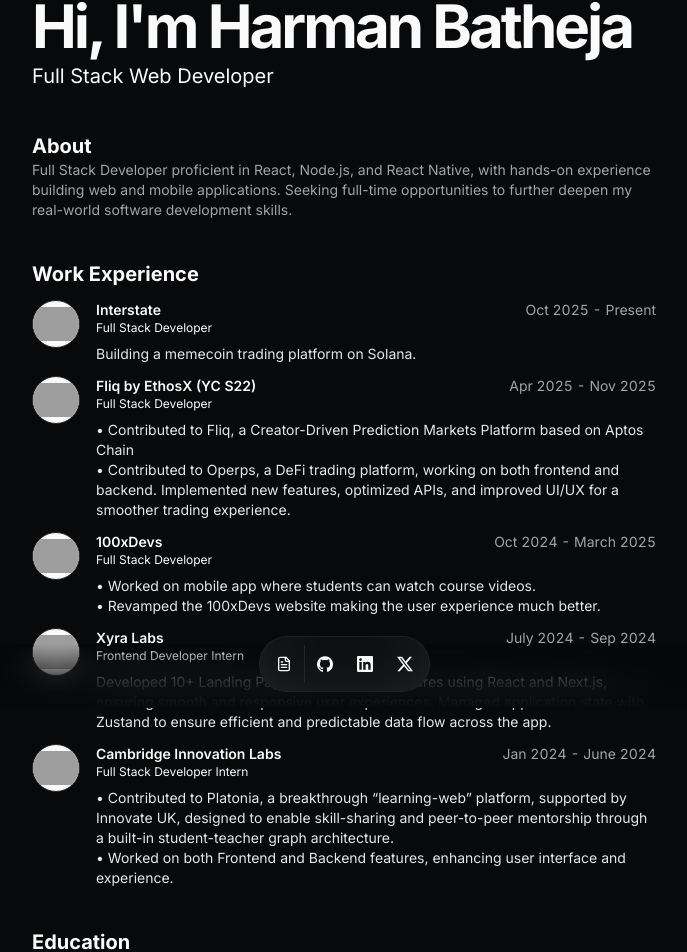
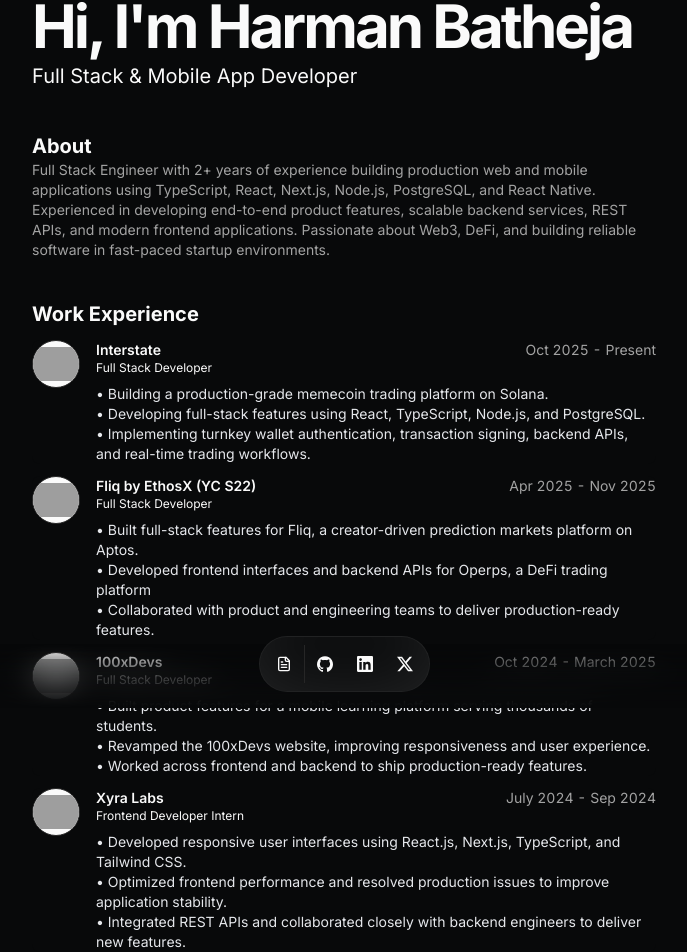
Before and after one commit to harmanbatheja15/portfolio, a Next.js app: page / in a window 1280 px wide. Shown: the part 92-1044 px from the top of the page, without its empty margins (296-983 px from the left). Built offline with nearby package versions, Linux system fonts and the light colour scheme; grey boxes are pictures that could not be loaded.

Commit message:
updated resume

```diff
--- a/src/data/resume.tsx
+++ b/src/data/resume.tsx
@@ -7,9 +7,10 @@
 	url: 'https://harmanbatheja.tech',
 	location: 'Patiala, Punjab, India',
 	locationLink: '',
-	description: 'Full Stack Web Developer',
+	description: 'Full Stack & Mobile App Developer',
 	summary:
-		'Full Stack Developer proficient in React, Node.js, and React Native, with hands-on experience building web and mobile applications. Seeking full-time opportunities to further deepen my real-world software development skills.',
+		// 'Full Stack Developer proficient in React, Node.js, and React Native, with hands-on experience building web and mobile applications. Seeking full-time opportunities to further deepen my real-world software development skills.',
+		'Full Stack Engineer with 2+ years of experience building production web and mobile applications using TypeScript, React, Next.js, Node.js, PostgreSQL, and React Native. Experienced in developing end-to-end product features, scalable backend services, REST APIs, and modern frontend applications. Passionate about Web3, DeFi, and building reliable software in fast-paced startup environments.',
 
 	skills: [
 		'HTML',
@@ -23,6 +24,9 @@
 		'TanStack Query',
 		'Node.js',
 		'Express',
+		'Solana',
+		'Wallet Integration',
+		'DeFi',
 		'Django',
 		'Postgres',
 		'MongoDB',
@@ -32,6 +36,7 @@
 		'Zustand',
 		'Git',
 		'AWS',
+		'Claude',
 	],
 	navbar: [
 		{
@@ -86,11 +91,15 @@
 				'https://cdn.prod.website-files.com/689ad3276bc428c70432ae22/689ad3276bc428c70432ae83_logo.png',
 			start: 'Oct 2025',
 			end: 'Present',
-			description:
-				'Building a memecoin trading platform on Solana.',
-			point1: '',
-			point2: '',
-			point3: '',
+			description: '',
+			point1:
+				'Building a production-grade memecoin trading platform on Solana.',
+			point2:
+				'Developing full-stack features using React, TypeScript, Node.js, and PostgreSQL.',
+			point3:
+				'Implementing turnkey wallet authentication, transaction signing, backend APIs, and real-time trading workflows.',
+			point4:
+				'Designing scalable application architecture focused on performance and reliability.',
 		},
 		{
 			company: 'Fliq by EthosX (YC S22)',
@@ -104,10 +113,11 @@
 			end: 'Nov 2025',
 			description: '',
 			point1:
-				'Contributed to Fliq, a Creator-Driven Prediction Markets Platform based on Aptos Chain',
+				'Built full-stack features for Fliq, a creator-driven prediction markets platform on Aptos.',
 			point2:
-				'Contributed to Operps, a DeFi trading platform, working on both frontend and backend. Implemented new features, optimized APIs, and improved UI/UX for a smoother trading experience.',
-			point3: '',
+				'Developed frontend interfaces and backend APIs for Operps, a DeFi trading platform',
+			point3:
+				'Collaborated with product and engineering teams to deliver production-ready features.',
 		},
 		{
 			company: '100xDevs',
@@ -120,10 +130,12 @@
 			start: 'Oct 2024',
 			end: 'March 2025',
 			description: '',
-			point1: 'Worked on mobile app where students can watch course videos.',
+			point1:
+				'Built product features for a mobile learning platform serving thousands of students.',
 			point2:
-				'Revamped the 100xDevs website making the user experience much better.',
-			point3: '',
+				'Revamped the 100xDevs website, improving responsiveness and user experience.',
+			point3:
+				'Worked across frontend and backend to ship production-ready features.',
 		},
 		{
 			company: 'Xyra Labs',
@@ -135,11 +147,13 @@
 				'https://media.licdn.com/dms/image/v2/D560BAQFy13gXcvBqeg/company-logo_200_200/B56ZoWH8I2KEAI-/0/1761307772470/xyralabs_logo?e=2147483647&v=beta&t=ylHMfWJni_ludXLTUL9or_X-LIK6hvJfM2hnr37L6CQ',
 			start: 'July 2024',
 			end: 'Sep 2024',
-			description:
-				'Developed 10+ Landing Pages and frontend features using React and Next.js, ensuring smooth and responsive user experiences. Managed application state with Zustand to ensure efficient and predictable data flow across the app.',
-			point1: '',
-			point2: '',
-			point3: '',
+			description: '',
+			point1:
+				'Developed responsive user interfaces using React.js, Next.js, TypeScript, and Tailwind CSS.',
+			point2:
+				'Optimized frontend performance and resolved production issues to improve application stability.',
+			point3:
+				'Integrated REST APIs and collaborated closely with backend engineers to deliver new features.',
 		},
 		{
 			company: 'Cambridge Innovation Labs',
@@ -152,9 +166,9 @@
 			end: 'June 2024',
 			description: '',
 			point1:
-				'Contributed to Platonia, a breakthrough “learning-web” platform, supported by Innovate UK, designed to enable skill-sharing and peer-to-peer mentorship through a built-in student-teacher graph architecture.',
+				'Developed frontend and backend features for Platonia, an Innovate UK-supported learning platform.',
 			point2:
-				'Worked on both Frontend and Backend features, enhancing user interface and experience.',
+				'Built scalable application features and collaborated in a remote engineering team to deliver production functionality',
 			point3: '',
 		},
 	],
```
